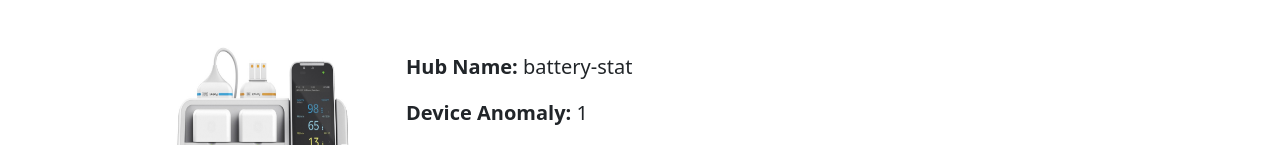
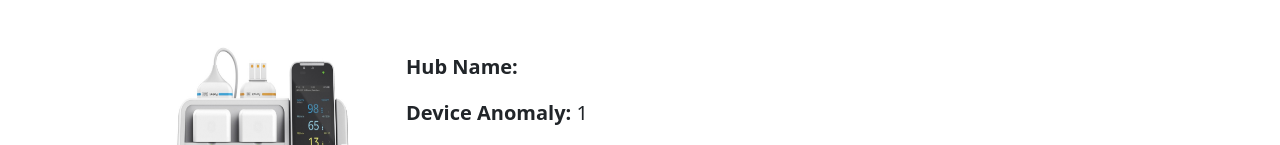
Before and after one commit to Null-Helix/Surge-Protectors, a React (Vite) app in the folder frontend/: page /battery-stat in a window 1280 px wide. Shown: the part 138-283 px from the top of the page. Built offline with nearby package versions, Linux system fonts and the light colour scheme; no server answers.

Commit message:
fixed searchbar bug

```diff
--- a/frontend/src/components/BatteryData.jsx
+++ b/frontend/src/components/BatteryData.jsx
@@ -1,16 +1,17 @@
 import { Outlet } from 'react-router-dom';
 import BatteryNavBar from './nav/BatteryNavBar';
 import { BatteryDataProvider } from './contexts/BatteryDataContext';
-
+import { HostNameProvider } from './contexts/HostNameContext';
 export default function BatteryData() {
   return (
     <div>
       <BatteryDataProvider>
-        <BatteryNavBar />
-
-        <div style={{ margin: '1rem' }}>
-          <Outlet />
-        </div>
+        <HostNameProvider>
+          <BatteryNavBar />
+          <div style={{ margin: '1rem' }}>
+            <Outlet />
+          </div>
+        </HostNameProvider>
       </BatteryDataProvider>
     </div>
   );
--- /dev/null
+++ b/frontend/src/components/contexts/HostNameContext.jsx
@@ -0,0 +1,19 @@
+import { createContext, useState } from 'react';
+import PropTypes from 'prop-types';
+
+const HostNameContext = createContext();
+
+export const HostNameProvider = ({ children }) => {
+  const [hostName, setHostName] = useState(null);
+  return (
+    <HostNameContext.Provider value={[hostName, setHostName]}>
+      {children}
+    </HostNameContext.Provider>
+  );
+};
+
+HostNameProvider.propTypes = {
+  children: PropTypes.node.isRequired,
+};
+
+export default HostNameContext;
--- a/frontend/src/components/nav/BatteryRouter.jsx
+++ b/frontend/src/components/nav/BatteryRouter.jsx
@@ -14,7 +14,7 @@ export default function BatteryRouter() {
           <Route index element={<BatteryLanding />} />
 
           <Route path='battery-info' element={<BatteryInfo />} />
-          <Route path='battery-stat/*' element={<BatteryStat />} />
+          <Route path='battery-stat/*' element={<BatteryStat />}></Route>
 
           {/* Error page when route doesn't match */}
           <Route path='*' element={<BatteryError />} />
--- a/frontend/src/components/nav/pages/BatteryLanding.jsx
+++ b/frontend/src/components/nav/pages/BatteryLanding.jsx
@@ -13,8 +13,6 @@ import {
 } from 'recharts';
 import LinePlot from './LinePlot';
 import ScatterPlot from './ScatterPlot';
-import Slider from 'rc-slider';
-import 'rc-slider/assets/index.css';
 
 export default function BatteryLanding() {
   const [hostname, setHostname] = useState('44-4b-5d-01-04-19');
--- a/frontend/src/components/nav/pages/BatteryStat.jsx
+++ b/frontend/src/components/nav/pages/BatteryStat.jsx
@@ -1,11 +1,9 @@
-import { useState, useEffect } from 'react';
+import { useState, useEffect, useContext } from 'react';
 import Plot from 'react-plotly.js';
-import Table from 'react-bootstrap/Table';
+import HostNameContext from '../../contexts/HostNameContext';
 
 export default function BatteryStat() {
-  const currentUrl = window.location.href;
-  const parts = currentUrl.split('/');
-  const [hostName, setHostName] = useState(parts[parts.length - 1]);
+  const [hostName, setHostName] = useContext(HostNameContext);
   const [data, setData] = useState([]);
 
   useEffect(() => {
@@ -15,7 +13,7 @@ export default function BatteryStat() {
       .then((response) => response.json())
       .then((data) => {
         setData(data);
-        console.log('Data', data);
+        console.log('Updated');
       })
       .catch((error) => {
         console.error('Error fetching plot:', error);
@@ -137,7 +135,7 @@ export default function BatteryStat() {
               <tr>
                 <td>
                   <img
-                    src='/public/hub.png'
+                    src='/hub.png'
                     alt='Hub Image'
                     style={{
                       width: '50px',
@@ -157,7 +155,7 @@ export default function BatteryStat() {
               <tr>
                 <td>
                   <img
-                    src='/public/resp.png'
+                    src='/resp.png'
                     alt='Hub Image'
                     style={{
                       width: '50px',
@@ -177,7 +175,7 @@ export default function BatteryStat() {
               <tr>
                 <td>
                   <img
-                    src='/public/sp.png'
+                    src='/sp.png'
                     alt='Hub Image'
                     style={{
                       width: '50px',
--- a/frontend/src/components/nav/pages/LinePlot.jsx
+++ b/frontend/src/components/nav/pages/LinePlot.jsx
@@ -12,8 +12,6 @@ import {
 } from 'recharts';
 
 const LinePlot = ({ batteryData, minStat, stat, maxStat, yLabel }) => {
-  console.log('Inside line plot', batteryData);
-
   const capitalizeFirstLetter = (string) => {
     return string.charAt(0).toUpperCase() + string.slice(1);
   };
--- a/frontend/src/components/nav/pages/SearchResultsList.jsx
+++ b/frontend/src/components/nav/pages/SearchResultsList.jsx
@@ -1,5 +1,6 @@
 import { Link } from 'react-router-dom';
-
+import { useState, useContext } from 'react';
+import HostNameContext from '../../contexts/HostNameContext';
 // eslint-disable-next-line react/prop-types
 export const SearchResultsList = ({
   results,
@@ -7,8 +8,11 @@ export const SearchResultsList = ({
   setClearResult,
   clearSearchResults,
 }) => {
-  const handleLinkClick = () => {
+  const [hostName, setHostName] = useContext(HostNameContext);
+
+  const handleLinkClick = (result) => {
     clearSearchResults();
+    setHostName(result);
     setClearResult(!clearResult);
   };
 
@@ -17,7 +21,10 @@ export const SearchResultsList = ({
       {results.map((result, id) => {
         return (
           <li key={id}>
-            <Link to={`/battery-stat/${result}`} onClick={handleLinkClick}>
+            <Link
+              to={`/battery-stat?hubName=${result}`}
+              onClick={() => handleLinkClick(result)}
+            >
               {result}
             </Link>
           </li>
```
